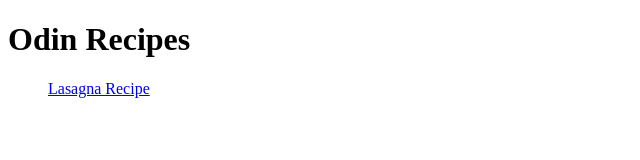
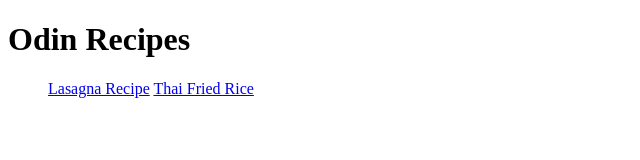
Before and after one commit to JOSDAO/odin-recipes, a plain HTML site: page index.html in a window 1280 px wide. Shown: the whole page, without its empty margins (0-640 px from the left). Drawn offline with Linux system fonts and the light colour scheme.

Commit message:
Edit Recipes Page,Added Thai Fried Rice

```diff
--- a/index.html
+++ b/index.html
@@ -10,6 +10,7 @@
     <h1>Odin Recipes</h1>
     <ul>
         <a href="recipes/lasagna.html">Lasagna Recipe</a>
+        <a href="recipes/thai_fried_rice.html">Thai Fried Rice</a>
     </ul>
 </body>
 
```
